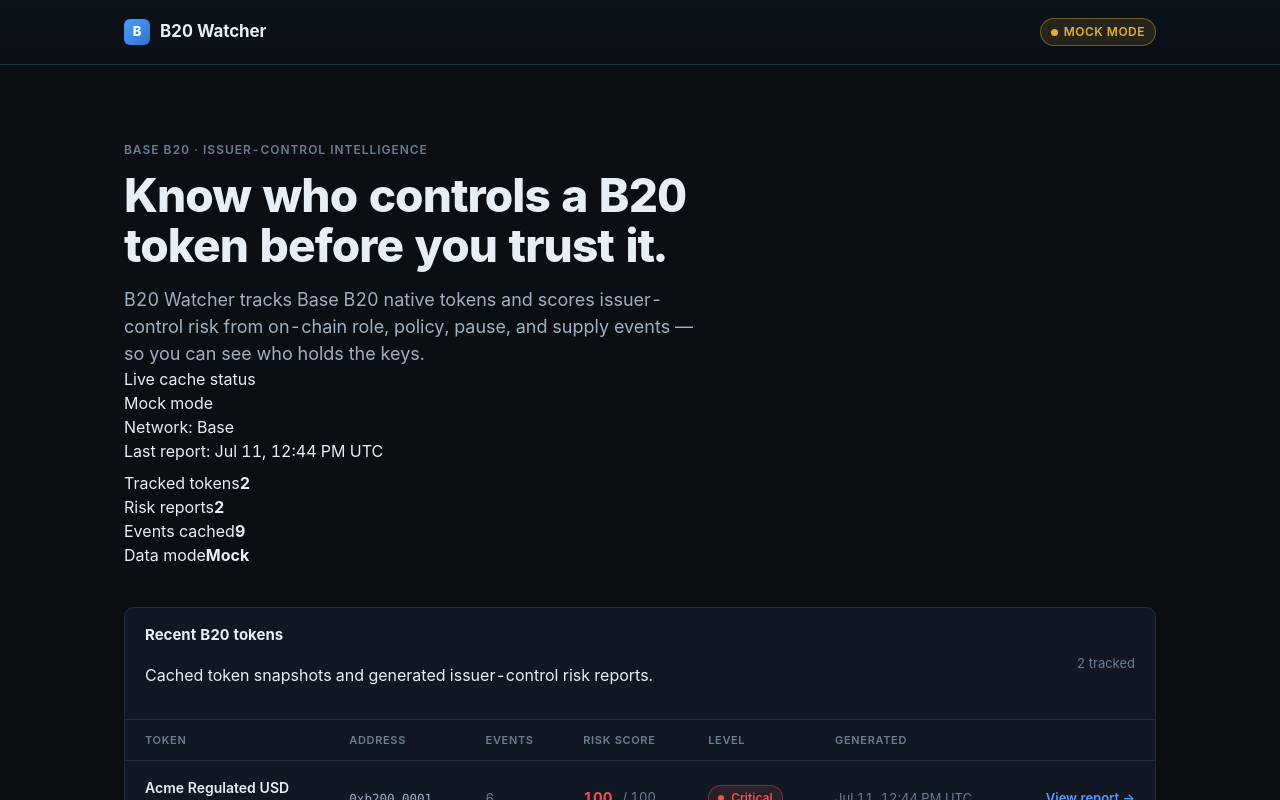
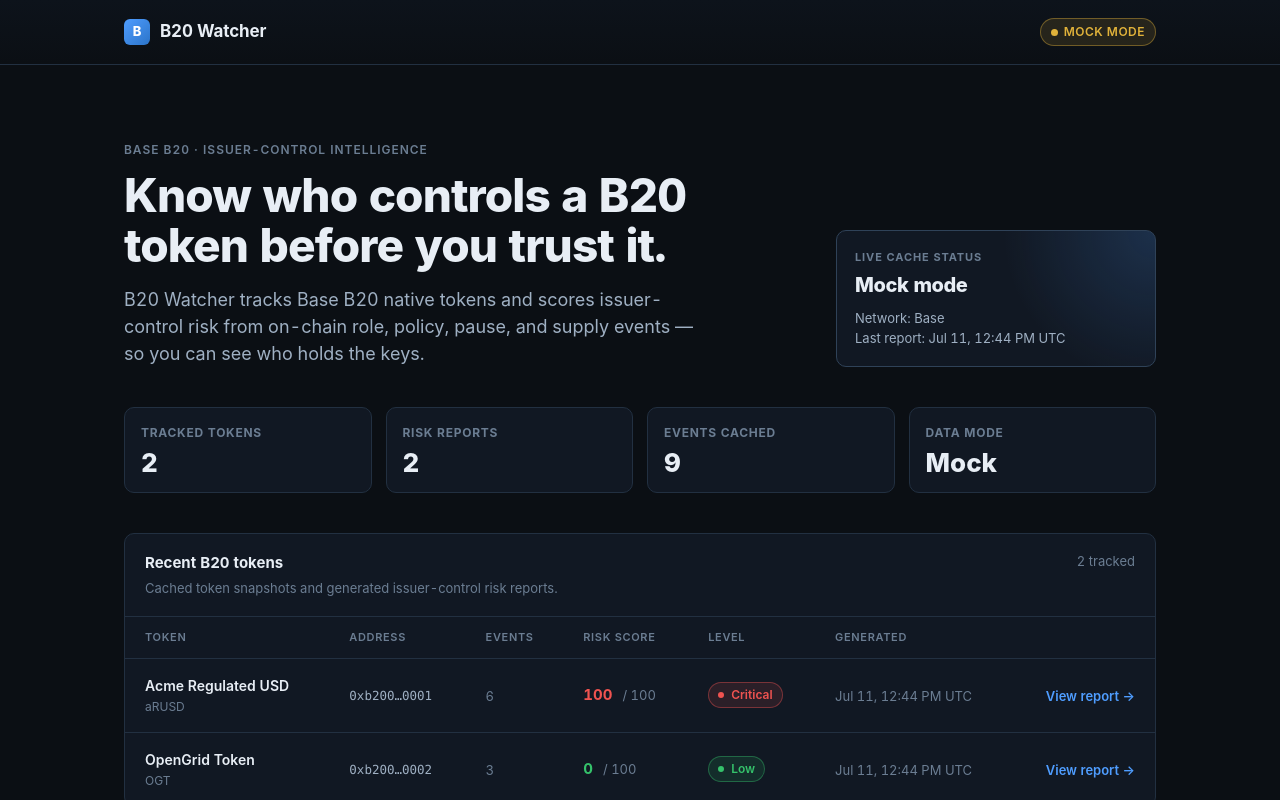
Before and after one commit to Anton-dot911/b20-watcher, a Next.js app: page / in a window 1280 px wide. Shown: the top 800 px of the page. Built offline with nearby package versions, Linux system fonts and the light colour scheme.

Commit message:
feat: polish live cache dashboard

```diff
--- a/app/page.module.css
+++ b/app/page.module.css
@@ -1,5 +1,19 @@
 .hero {
   padding: 64px 0 8px;
+}
+
+.heroGrid {
+  display: grid;
+  grid-template-columns: minmax(0, 1fr) 320px;
+  gap: 32px;
+  align-items: end;
+}
+
+@media (max-width: 820px) {
+  .heroGrid {
+    grid-template-columns: 1fr;
+    align-items: start;
+  }
 }
 
 .hero__title {
@@ -18,6 +32,76 @@
   max-width: 52ch;
 }
 
+.livePanel {
+  border: 1px solid var(--border-strong);
+  border-radius: var(--radius);
+  background:
+    radial-gradient(circle at top right, color-mix(in srgb, var(--accent) 18%, transparent), transparent 44%),
+    var(--bg-elev);
+  padding: 18px;
+}
+
+.livePanel__label {
+  font-size: 11px;
+  color: var(--text-faint);
+  text-transform: uppercase;
+  letter-spacing: 0.08em;
+  font-weight: 700;
+}
+
+.livePanel__mode {
+  margin-top: 8px;
+  font-size: 20px;
+  line-height: 1.2;
+  letter-spacing: -0.02em;
+  font-weight: 800;
+}
+
+.livePanel__meta {
+  margin-top: 12px;
+  color: var(--text-dim);
+  font-size: 13px;
+}
+
+.statusGrid {
+  display: grid;
+  grid-template-columns: repeat(4, 1fr);
+  gap: 14px;
+  margin-top: 32px;
+}
+
+@media (max-width: 760px) {
+  .statusGrid {
+    grid-template-columns: repeat(2, 1fr);
+  }
+}
+
+.statusCard {
+  border: 1px solid var(--border);
+  border-radius: var(--radius);
+  background: var(--bg-elev);
+  padding: 16px;
+}
+
+.statusCard span {
+  display: block;
+  color: var(--text-faint);
+  font-size: 12px;
+  font-weight: 700;
+  text-transform: uppercase;
+  letter-spacing: 0.06em;
+}
+
+.statusCard strong {
+  display: block;
+  margin-top: 8px;
+  color: var(--text);
+  font-size: 26px;
+  line-height: 1;
+  font-weight: 800;
+  font-variant-numeric: tabular-nums;
+}
+
 .tableCard {
   border: 1px solid var(--border);
   border-radius: var(--radius);
@@ -27,9 +111,10 @@
 
 .tableHead {
   display: flex;
-  align-items: center;
+  align-items: flex-start;
   justify-content: space-between;
-  padding: 16px 20px;
+  gap: 18px;
+  padding: 18px 20px;
   border-bottom: 1px solid var(--border);
 }
 
@@ -37,6 +122,12 @@
   font-size: 15px;
   margin: 0;
   font-weight: 700;
+}
+
+.tableHead p {
+  margin: 4px 0 0;
+  color: var(--text-faint);
+  font-size: 13px;
 }
 
 .count {
@@ -51,7 +142,7 @@
 .tableScroll table {
   width: 100%;
   border-collapse: collapse;
-  min-width: 640px;
+  min-width: 860px;
 }
 
 .tableScroll thead th {
@@ -123,17 +214,22 @@
   content: " →";
 }
 
-.errorState {
+.errorState,
+.emptyState {
   display: flex;
   flex-direction: column;
   gap: 6px;
   padding: 24px;
   color: var(--text-dim);
   font-size: 14px;
-  border-top: 1px solid var(--border);
 }
 
 .errorState strong {
   color: var(--high);
   font-size: 15px;
 }
+
+.emptyState strong {
+  color: var(--text);
+  font-size: 15px;
+}
```
